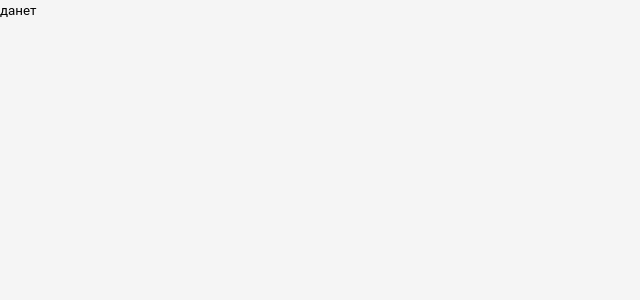
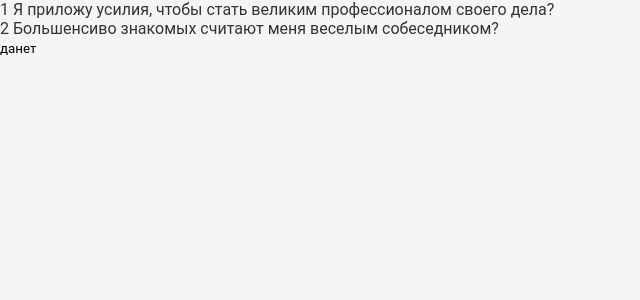
Before and after one commit to wgokef/react-vite, a React (Vite) app: page /psitest in a window 1280 px wide. Shown: the top 300 px of the page, without its empty margins (0-640 px from the left). Built offline with nearby package versions, Linux system fonts and the light colour scheme.

Commit message:
вывела часть вопросов по пси тесту

```diff
--- a/src/pages/PsiTest/PsiTest.tsx
+++ b/src/pages/PsiTest/PsiTest.tsx
@@ -1,8 +1,14 @@
-
+import { questions } from "@/utils/helpers/PsiTest.help"
 
 
 const PsiTest = () => {
+
     return <div>
+        {questions.map((item, index) => (
+            <p>
+                {index+1} {item}
+            </p>
+        ))}
         <button>да</button>
         <button> нет</button>
     </div>
--- a/src/utils/helpers/PsiTest.help.ts
+++ b/src/utils/helpers/PsiTest.help.ts
@@ -1,4 +1,4 @@
-const questions = [
+export const questions = [
     'Я приложу усилия, чтобы стать великим профессионалом своего дела?',
     'Большенсиво знакомых считают меня веселым собеседником?'
 ]
```
